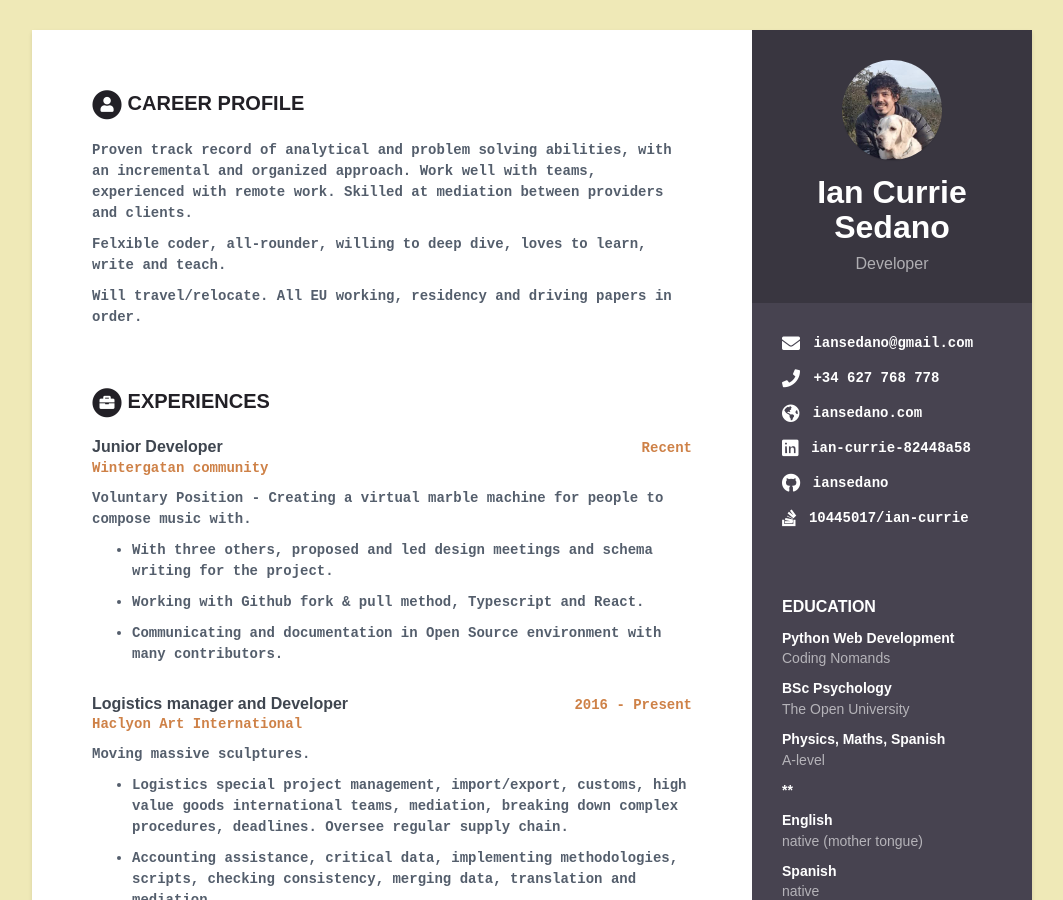
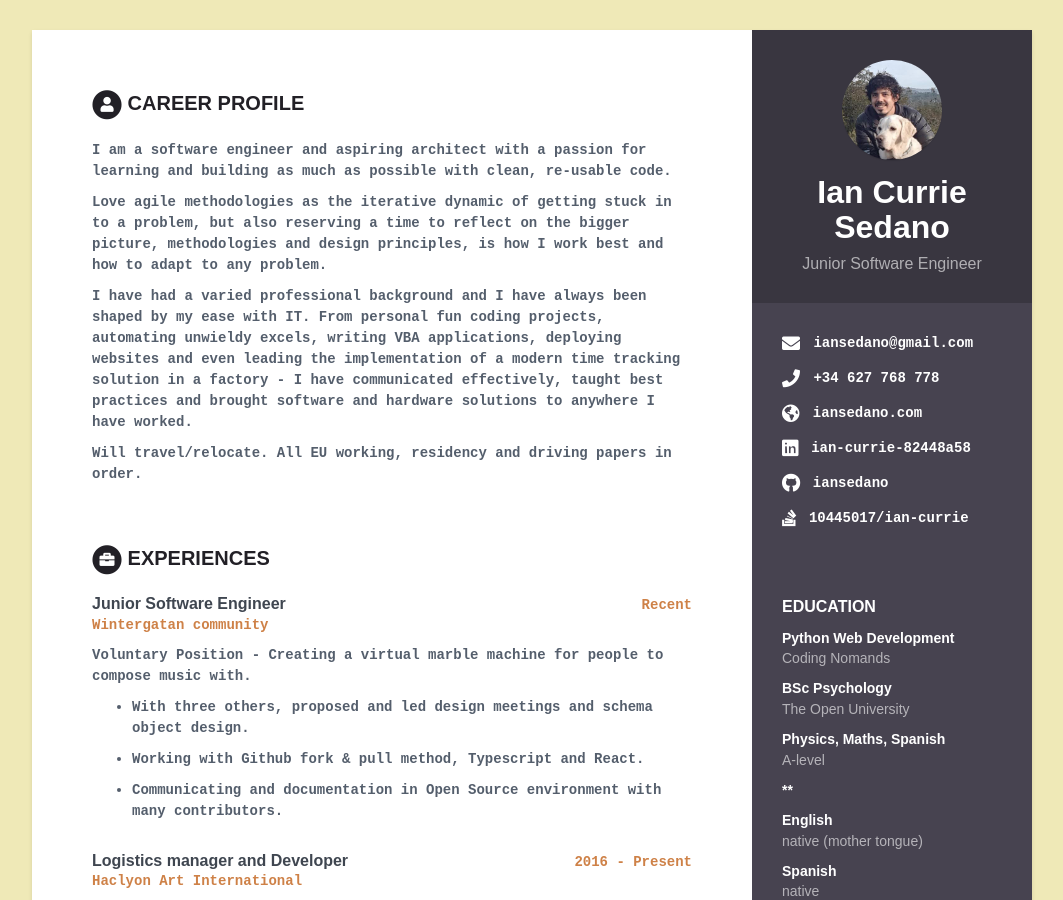
Before and after one commit to iansedano/cv, a Jekyll site: the page built from index.html, in a window 1280 px wide and 900 px high. Shown: the whole window, without its empty margins (108-1171 px from the left). Built offline with Jekyll 4.4.1, drawn with Linux system fonts in a browser that asks for light colours.

Commit message:
updating bio

```diff
--- a/_data/data.yml
+++ b/_data/data.yml
@@ -8,7 +8,7 @@ sidebar:
 
     # Profile information
     name: Ian Currie Sedano
-    tagline: Developer
+    tagline: Junior Software Engineer
     avatar: profile.jpg  #place a 100x100 picture inside /assets/images/ folder and provide the name of the file below
 
     # Sidebar links
@@ -58,9 +58,11 @@ sidebar:
 career-profile:
     title: Career Profile
     summary: |
-      Proven track record of analytical and problem solving abilities, with an incremental and organized approach. Work well with teams, experienced with remote work. Skilled at mediation between providers and clients.
+      I am a software engineer and aspiring architect with a passion for learning and building as much as possible with clean, re-usable code.
 
-      Felxible coder, all-rounder, willing to deep dive, loves to learn, write and teach.
+      Love agile methodologies as the iterative dynamic of getting stuck in to a problem, but also reserving a time to  reflect on the bigger picture, methodologies and design principles, is how I work best and how to adapt to any problem.
+
+      I have had a varied professional background and I have always been shaped by my ease with IT. From personal fun coding projects, automating unwieldy excels, writing VBA applications, deploying websites and even leading the implementation of a modern time tracking solution in a factory - I have communicated effectively, taught best practices and brought software and hardware solutions to anywhere I have worked.
 
       Will travel/relocate.
       All EU working, residency and driving papers in order.
@@ -87,13 +89,13 @@ education:
       university: familiarity
 
 experiences:
-    - role: Junior Developer
+    - role: Junior Software Engineer
       time: Recent
       company: Wintergatan community
       details: |
         Voluntary Position - Creating a virtual marble machine for people to compose music with.
 
-          - With three others, proposed and led design meetings and schema writing for the project.
+          - With three others, proposed and led design meetings and schema object design.
 
           - Working with Github fork & pull method, Typescript and React.
 
```
